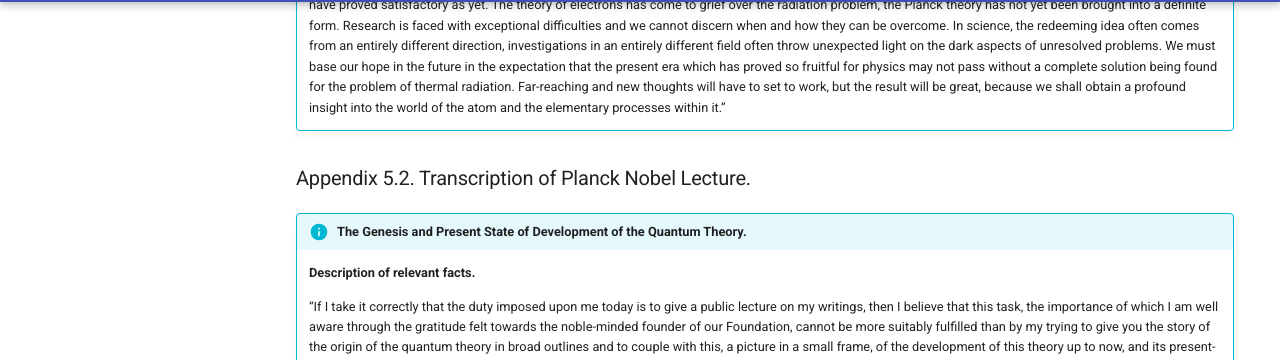
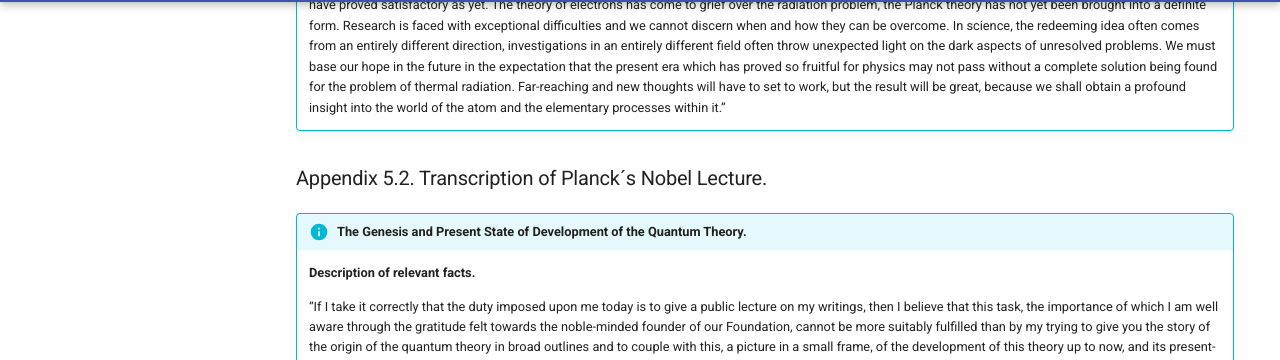
Before and after one commit to modphysnobel/modphysnobel.github.io, an MkDocs documentation site: the page built from docs/vol-II/vol-II-chap-5-apendix.md, in a window 1280 px wide and 900 px high, scrolled down 5146 px. Shown: the part 94-454 px from the top of the window. Built offline with MkDocs 1.6.1 and Material for MkDocs 9.7.7, drawn with Linux system fonts in a browser that asks for light colours; some web fonts are replaced; comment, search, counter and statistics services are not loaded.

```diff
--- a/docs/vol-II/vol-II-chap-5-apendix.md
+++ b/docs/vol-II/vol-II-chap-5-apendix.md
@@ -76,7 +76,7 @@
 
 	“We must admit that the result of radiation theory todate is not a very good one for theoretical physics. As we have seen, only the general thermodynami theories have proved satisfactory as yet. The theory of electrons has come to grief over the radiation problem, the Planck theory has not yet been brought into a definite form. Research is faced with exceptional difficulties and we cannot discern when and how they can be overcome. In science, the redeeming idea often comes from an entirely different direction, investigations in an entirely different field often throw unexpected light on the dark aspects of unresolved problems. We must base our hope in the future in the expectation that the present era which has proved so fruitful for physics may not pass without a complete solution being found for the problem of thermal radiation. Far-reaching and new thoughts will have to set to work, but the result will be great, because we shall obtain a profound insight into the world of the atom and the elementary processes within it.”
 
-### Appendix 5.2. Transcription of Planck Nobel Lecture.
+### Appendix 5.2. Transcription of Planck´s Nobel Lecture.
 
 !!! info "The Genesis and Present State of Development of the Quantum Theory."
 
```
